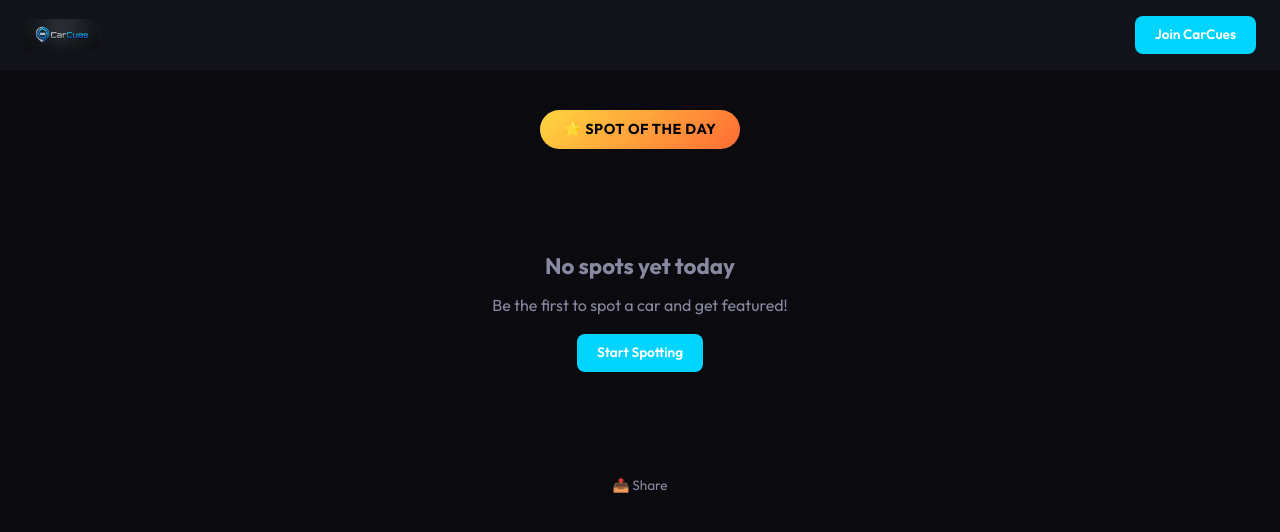
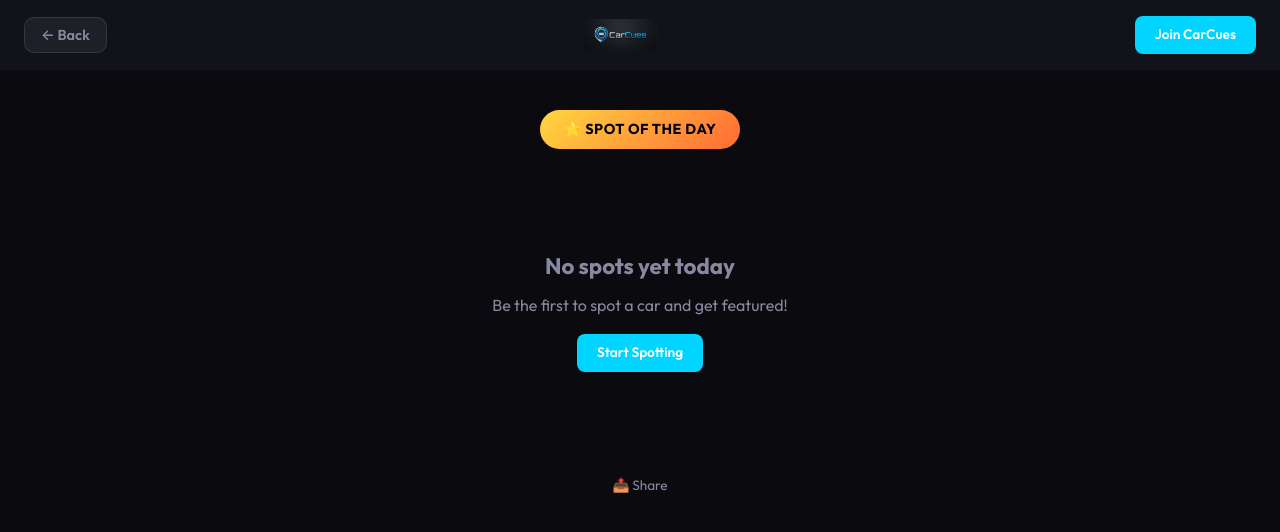
Before and after one commit to royrubin05/carcues, a React (Vite) app: page /spot-of-the-day in a window 1280 px wide. Shown: the top 532 px of the page. Built offline with nearby package versions, Linux system fonts and the light colour scheme; no server answers.

Commit message:
fix: add back button to public spot page

```diff
--- a/src/pages/PublicSpotPage.jsx
+++ b/src/pages/PublicSpotPage.jsx
@@ -1,5 +1,5 @@
 import { useState, useEffect } from 'react';
-import { useParams, Link } from 'react-router-dom';
+import { useParams, Link, useNavigate } from 'react-router-dom';
 import { getRarityTier } from '../data/mockData';
 import RarityBadge from '../components/RarityBadge';
 import ShareButton from '../components/ShareButton';
@@ -73,8 +73,19 @@ export default function PublicSpotPage() {
 }
 
 function PublicNav() {
+    const navigate = useNavigate();
+    const handleBack = () => {
+        if (window.history.length > 1) navigate(-1);
+        else navigate('/');
+    };
     return (
         <nav className="public-nav">
+            <button onClick={handleBack} style={{
+                background: 'rgba(255,255,255,0.06)', border: '1px solid rgba(255,255,255,0.1)',
+                borderRadius: '10px', padding: '8px 16px', color: 'var(--text-secondary)',
+                fontSize: '0.9rem', fontWeight: 600, cursor: 'pointer',
+                transition: 'background 0.2s', WebkitTapHighlightColor: 'transparent',
+            }}>← Back</button>
             <Link to="/" className="public-nav-logo">
                 <img src="/logo.jpg" alt="CarCues" />
             </Link>
```
